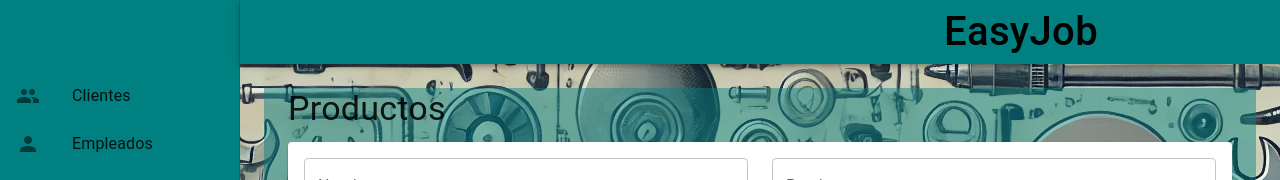
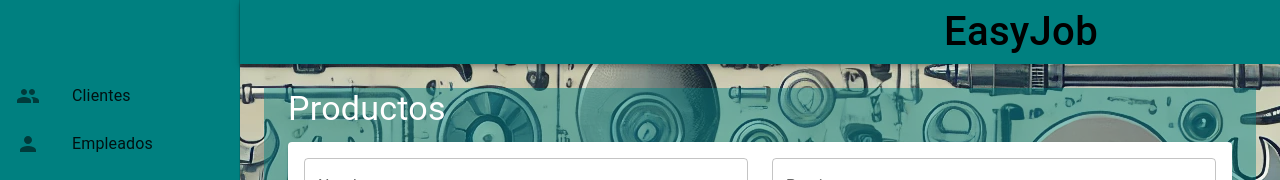
Before and after one commit to Thebeta1924/easyjobconect, a React (Vite) app: page /dashboard/productos in a window 1280 px wide. Shown: the top 180 px of the page. Built offline with nearby package versions, Linux system fonts and the light colour scheme; no server answers; sample sign-in values are in the browser's storage.

Commit message:
Cambio color nombre de las tablas a blanco

```diff
--- a/src/components/Productos.jsx
+++ b/src/components/Productos.jsx
@@ -50,7 +50,7 @@ const Productos = () => {
 
   return (
     <Container style={{ background: '#00808077'}}>
-      <Typography variant="h4" component="h1" gutterBottom>
+      <Typography variant="h4" component="h1" gutterBottom style={{color:'white'}}>
         Productos
       </Typography>
       <Card sx={{ mb: 3 }}>
--- a/src/components/Servicios.jsx
+++ b/src/components/Servicios.jsx
@@ -50,7 +50,7 @@ const Servicios = () => {
 
   return (
     <Container style={{ background: '#00808077'}}>
-      <Typography variant="h4" component="h1" gutterBottom>
+      <Typography variant="h4" component="h1" gutterBottom style={{color:'white'}}>
         Servicios
       </Typography>
       <Card sx={{ mb: 3 }}>
--- a/src/components/Users.jsx
+++ b/src/components/Users.jsx
@@ -50,7 +50,7 @@ const Users = () => {
 
   return (
     <Container style={{ background: '#00808077'}}>
-      <Typography variant="h4" component="h1" gutterBottom>
+      <Typography variant="h4" component="h1" gutterBottom style={{color:'white'}}>
         Users
       </Typography>
       <Card sx={{ mb: 3 }}>
```
